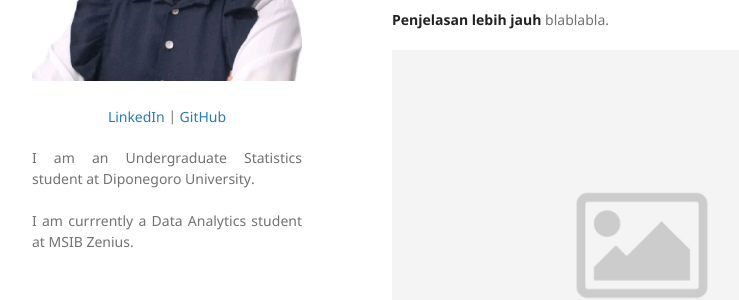
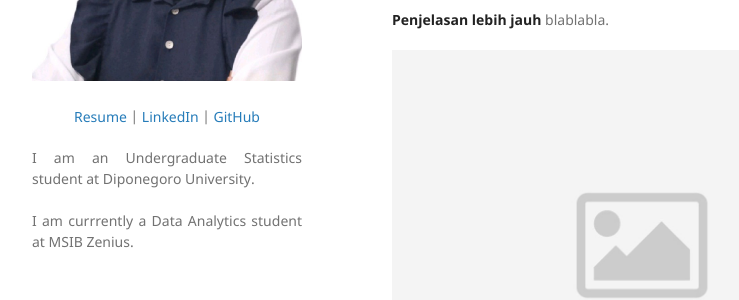
Before and after one commit to melatiptrs/melatiptrs.github.io, a Jekyll site: the page built from index.md, in a window 1280 px wide. Shown: the part 329-629 px from the top of the page, without its empty margins (178-917 px from the left). Built offline with Jekyll 4.4.1, drawn with Linux system fonts in a browser that asks for light colours; our own code applies the rules of GitHub Pages for plain Markdown files.

Commit message:
Update _config.yml

```diff
--- a/_config.yml
+++ b/_config.yml
@@ -4,6 +4,7 @@ logo: "/images/foto.jpeg?raw=true"
 
 description:
   <p align="center">
+  <a href="pdf/CV Melati Putri Santika.pdf">Resume</a> |
   <a href="https://www.linkedin.com/in/melati-putri-santika-027bb8207/">LinkedIn</a> |
   <a href="https://github.com/melatiptrs">GitHub</a>
   </p>
```
